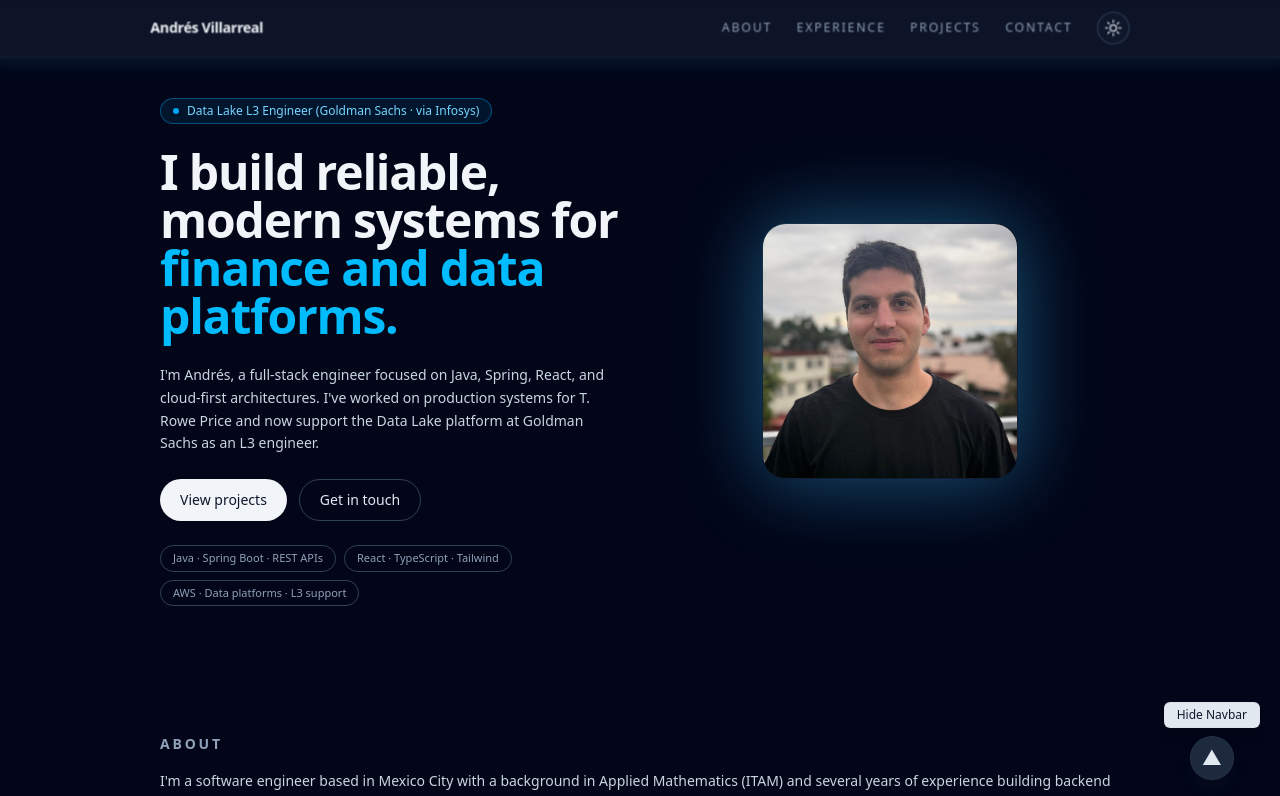
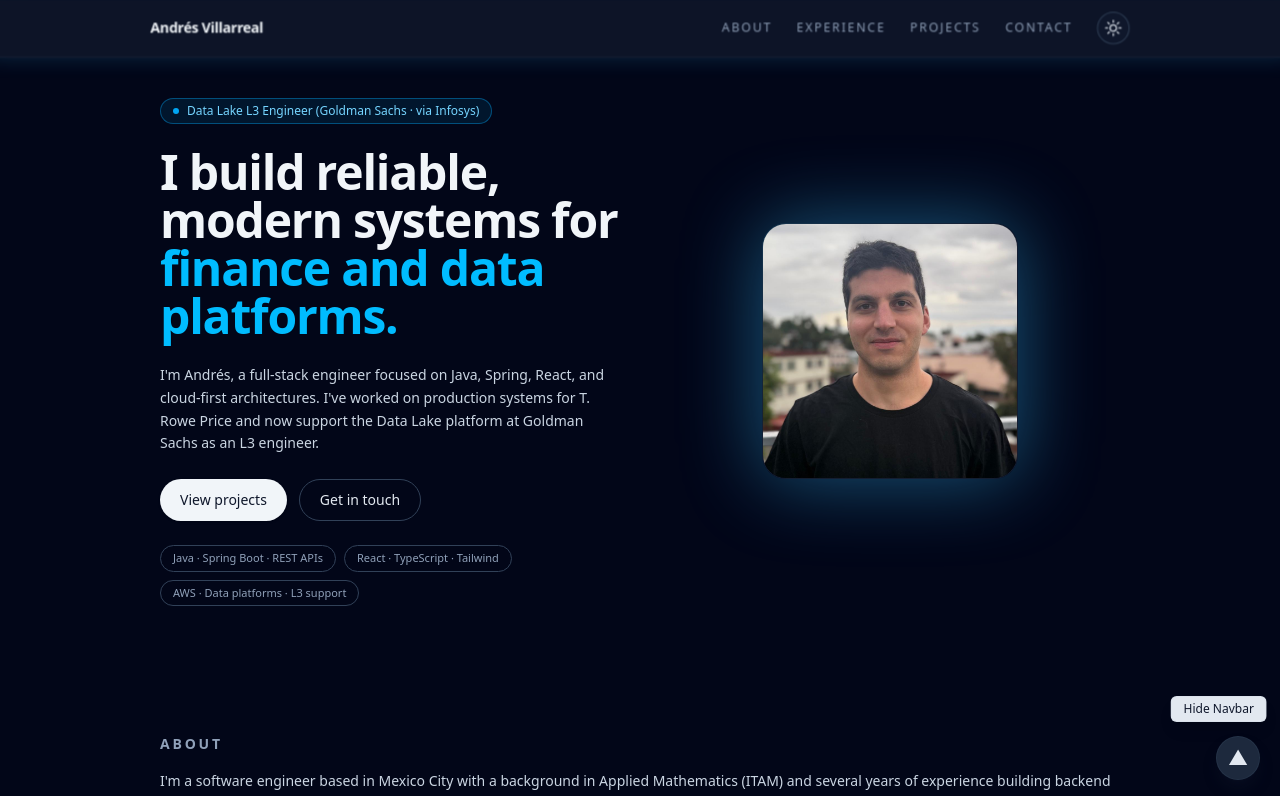
Before and after one commit to andres1998-byte/andres-portfolio, a React (Vite) app: page / in a window 1280 px wide. Shown: the top 796 px of the page. Built offline with nearby package versions, Linux system fonts and the light colour scheme.

Commit message:
Small change to nav bar

```diff
--- a/src/components/Navbar.jsx
+++ b/src/components/Navbar.jsx
@@ -213,13 +213,11 @@ export default function Navbar() {
         )}
       </motion.header>
 
-      {/* FLOATING SHOW/HIDE BUTTON WITH TOOLTIP */}
-<motion.div
-  className="fixed bottom-5 right-5 z-[999] flex flex-col items-center"
-  onMouseEnter={() => setHovered(true)}
-  onMouseLeave={() => setHovered(false)}
->
-  {/* Tooltip */}
+      {/* FLOATING SHOW/HIDE BUTTON WITH FIXED TOOLTIP */}
+<div className="fixed bottom-5 right-5 z-[999]">
+  <div className="relative flex items-center justify-center">
+
+    {/* Tooltip (absolute, does NOT shift layout) */}
     {hovered && (
       <motion.div
         initial={{ opacity: 0, y: 6 }}
@@ -227,12 +225,14 @@ export default function Navbar() {
         exit={{ opacity: 0, y: 6 }}
         transition={{ duration: 0.22, ease: "easeOut" }}
         className="
-        mb-2 px-3 py-1 rounded-md text-xs font-medium
+  absolute -top-10 left-1/2 -translate-x-[70%]
+  px-3 py-1 rounded-md text-xs font-medium
   bg-slate-800 text-slate-100 shadow-lg
   dark:bg-slate-200 dark:text-slate-900
   border border-slate-700/30 dark:border-slate-300/30
   whitespace-nowrap
 "
+
       >
         {isHidden ? "Show Navbar" : "Hide Navbar"}
       </motion.div>
@@ -241,6 +241,8 @@ export default function Navbar() {
     {/* Button */}
     <motion.button
       onClick={() => setIsHidden((v) => !v)}
+      onMouseEnter={() => setHovered(true)}
+      onMouseLeave={() => setHovered(false)}
       initial={{ opacity: 0, y: 20 }}
       animate={{ opacity: 1, y: 0 }}
       whileHover={{ scale: 1.1 }}
@@ -261,7 +263,9 @@ export default function Navbar() {
         <span className="text-slate-700 dark:text-slate-200 text-xl">▲</span>
       )}
     </motion.button>
-</motion.div>
+  </div>
+</div>
+
 
     </>
   );
```
Lines whose indentation alone changed are shown as unchanged.
